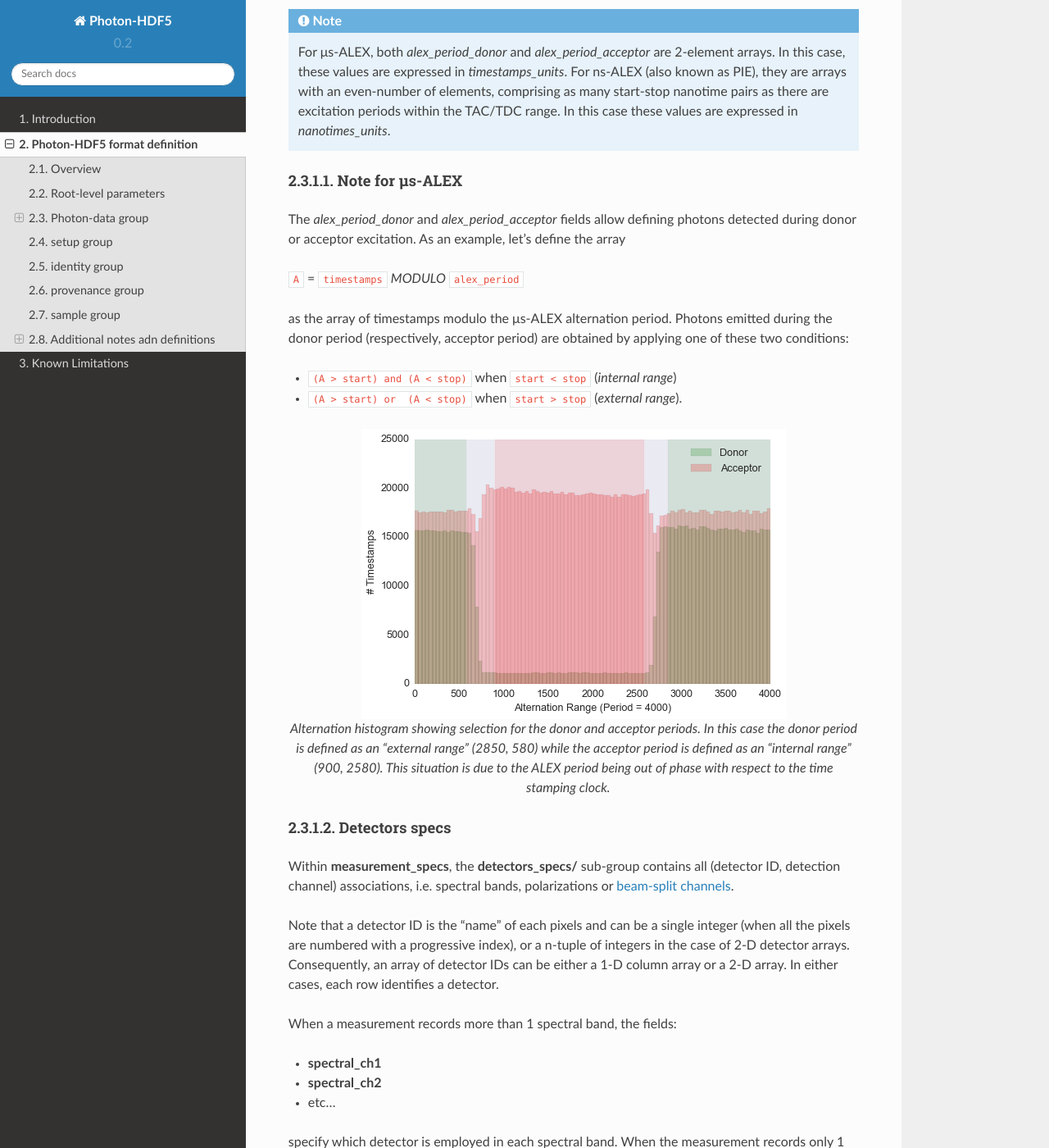
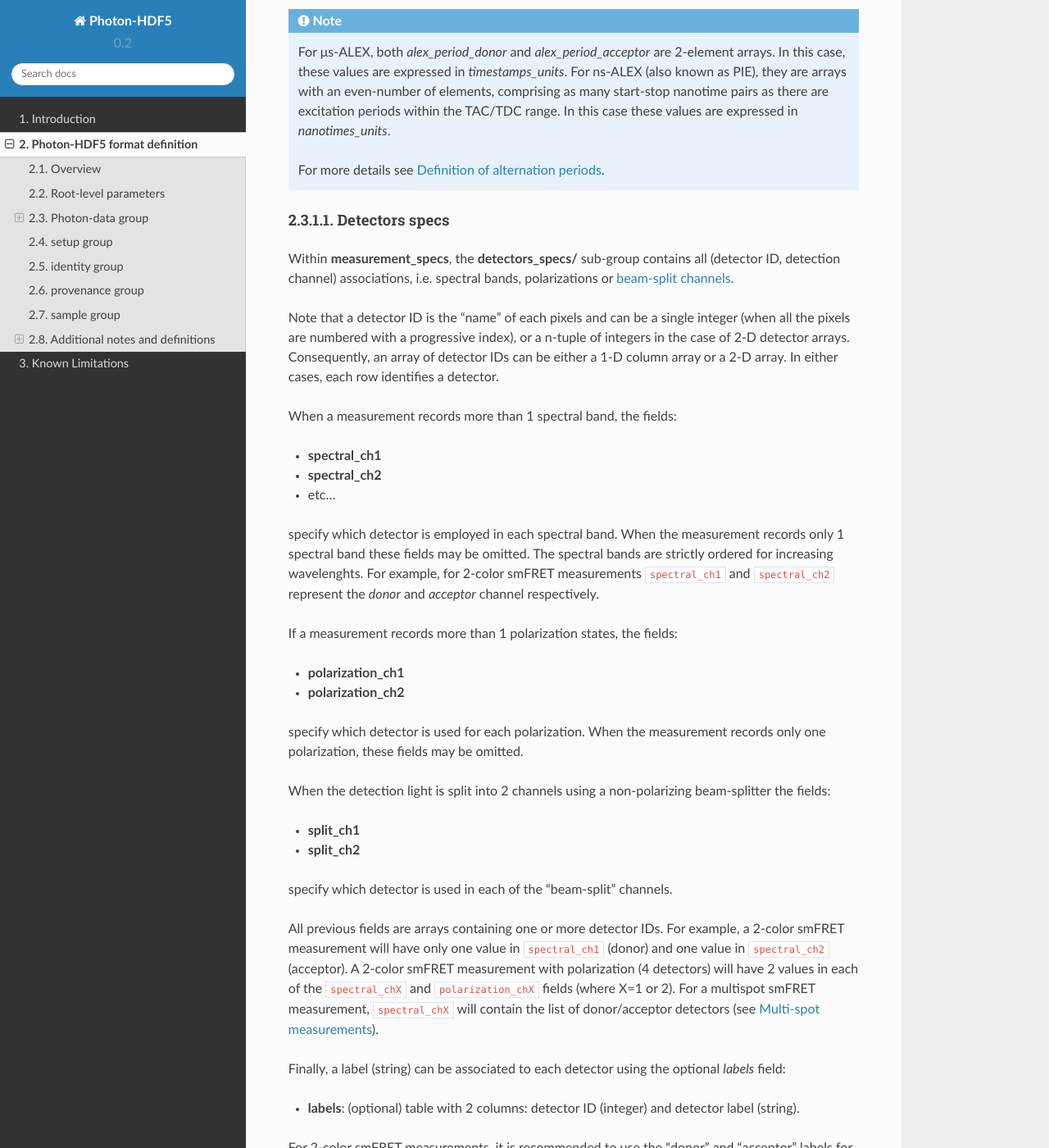
Before and after one commit to Photon-HDF5/photon-hdf5, a Sphinx documentation site: the page built from docs/phdata.rst, in a window 1280 px wide and 1400 px high, scrolled down 3149 px. Shown: the whole window at 82% size. Built offline with Sphinx 7.4.7 and the Read the Docs theme 2.0.0, drawn with Linux system fonts in a browser that asks for light colours; some of the changed text lies outside the part shown.

Commit message:
Move some content to the Notes section

```diff
--- a/docs/phdata.rst
+++ b/docs/phdata.rst
@@ -144,34 +144,7 @@
     there are excitation periods within the TAC/TDC range.
     In this case these values are expressed in *nanotimes_units*.
 
-Note for μs-ALEX
-""""""""""""""""
-
-The *alex_period_donor* and *alex_period_acceptor* fields allow
-defining photons detected during donor or acceptor excitation. As an
-example, let's define the array
-
-``A`` = ``timestamps`` *MODULO* ``alex_period``
-
-as the array of timestamps modulo the μs-ALEX alternation period.
-Photons emitted during the donor period (respectively, acceptor
-period) are obtained by applying one of these two conditions:
-
--  ``(A > start) and (A < stop)`` when ``start < stop`` (*internal
-   range*)
-
--  ``(A > start) or  (A < stop)`` when ``start > stop`` (*external
-   range*).
-
-.. figure:: /images/alternation_range.png
-    :alt: Illustration of the internal and external ranges
-    :align: center
-
-    Alternation histogram showing selection for the donor and acceptor periods.
-    In this case the donor period is defined as an "external range" (2850, 580)
-    while the acceptor period is defined as an "internal range" (900, 2580).
-    This situation is due to the ALEX period being out of phase with respect
-    to the time stamping clock.
+    For more details see :ref:`alex_period_def`.
 
 
 .. _detectors_specs_group:
@@ -226,7 +199,7 @@
 (4 detectors) will have 2 values in each of the ``spectral_chX`` and
 ``polarization_chX`` fields (where X=1 or 2).
 For a multispot smFRET measurement, ``spectral_chX`` will contain the list
-of donor/acceptor detectors (see section 2.3).
+of donor/acceptor detectors (see :ref:`multi_spot`).
 
 Finally, a label (string) can be associated to each detector using
 the optional *labels* field:
@@ -398,7 +371,7 @@
 
 .. _glossary:
 
-Additional notes adn definitions
+Additional notes and definitions
 --------------------------------
 
 .. _detector_ids:
@@ -422,7 +395,35 @@
 Definition of alternation periods
 ^^^^^^^^^^^^^^^^^^^^^^^^^^^^^^^^^
 
-TODO
+Note for μs-ALEX
+""""""""""""""""
+
+The *alex_period_donor* and *alex_period_acceptor* fields allow
+defining photons detected during donor or acceptor excitation. As an
+example, let's define the array
+
+``A`` = ``timestamps`` *MODULO* ``alex_period``
+
+as the array of timestamps modulo the μs-ALEX alternation period.
+Photons emitted during the donor period (respectively, acceptor
+period) are obtained by applying one of these two conditions:
+
+-  ``(A > start) and (A < stop)`` when ``start < stop`` (*internal
+   range*)
+
+-  ``(A > start) or  (A < stop)`` when ``start > stop`` (*external
+   range*).
+
+.. figure:: /images/alternation_range.png
+    :alt: Illustration of the internal and external ranges
+    :align: center
+
+    Alternation histogram showing selection for the donor and acceptor periods.
+    In this case the donor period is defined as an "external range" (2850, 580)
+    while the acceptor period is defined as an "internal range" (900, 2580).
+    This situation is due to the ALEX period being out of phase with respect
+    to the time stamping clock.
+
 
 .. _measurement_type:
 
@@ -438,3 +439,11 @@
 is present. If some necessary field is absent, the software package
 should warn the user in order that this information is added before
 saving the file.
+
+
+.. _multi_spot:
+
+Multi-spot measurements
+^^^^^^^^^^^^^^^^^^^^^^^
+
+TODO
```
